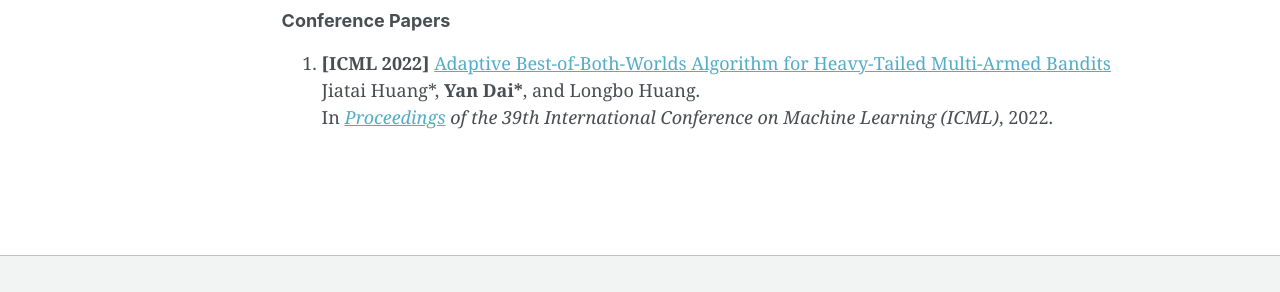
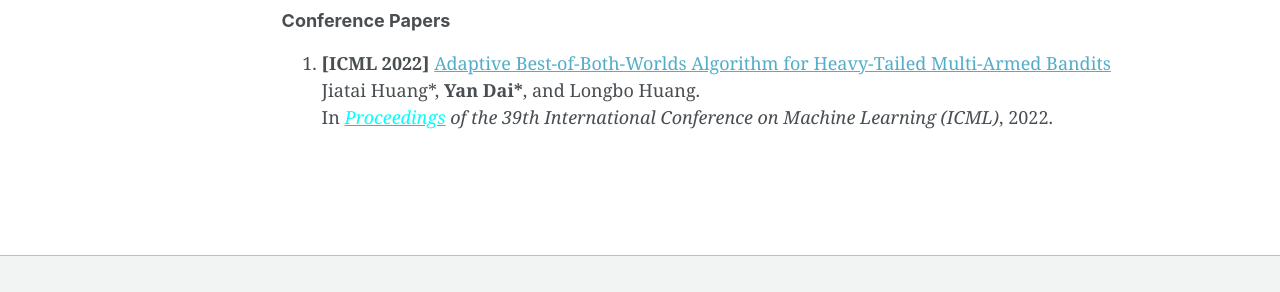
Before and after one commit to yandaichn/yandaichn.github.io, a Jekyll site: the page built from _pages/publications.md, in a window 1280 px wide. Shown: the part 604-896 px from the top of the page. Built offline with Jekyll 4.4.1, drawn with Linux system fonts in a browser that asks for light colours; some web fonts are replaced.

Commit message:
Try to change link color

```diff
--- a/_pages/publications.md
+++ b/_pages/publications.md
@@ -26,5 +26,5 @@ Check my [Google Scholar profile](https://scholar.google.com/citations?user=gkG4
 
 1.  **\[ICML 2022\]** [Adaptive Best-of-Both-Worlds Algorithm for Heavy-Tailed Multi-Armed Bandits](https://arxiv.org/abs/2201.11921)
     Jiatai Huang\*, **Yan Dai\***, and Longbo Huang.
-    In *[Proceedings](https://proceedings.mlr.press/v162/huang22c.html) of the 39th International Conference on Machine Learning (ICML)*, 2022.
+    In *[<font color="cyan">Proceedings</font>](https://proceedings.mlr.press/v162/huang22c.html) of the 39th International Conference on Machine Learning (ICML)*, 2022.
 {: reversed="reversed"}
```
